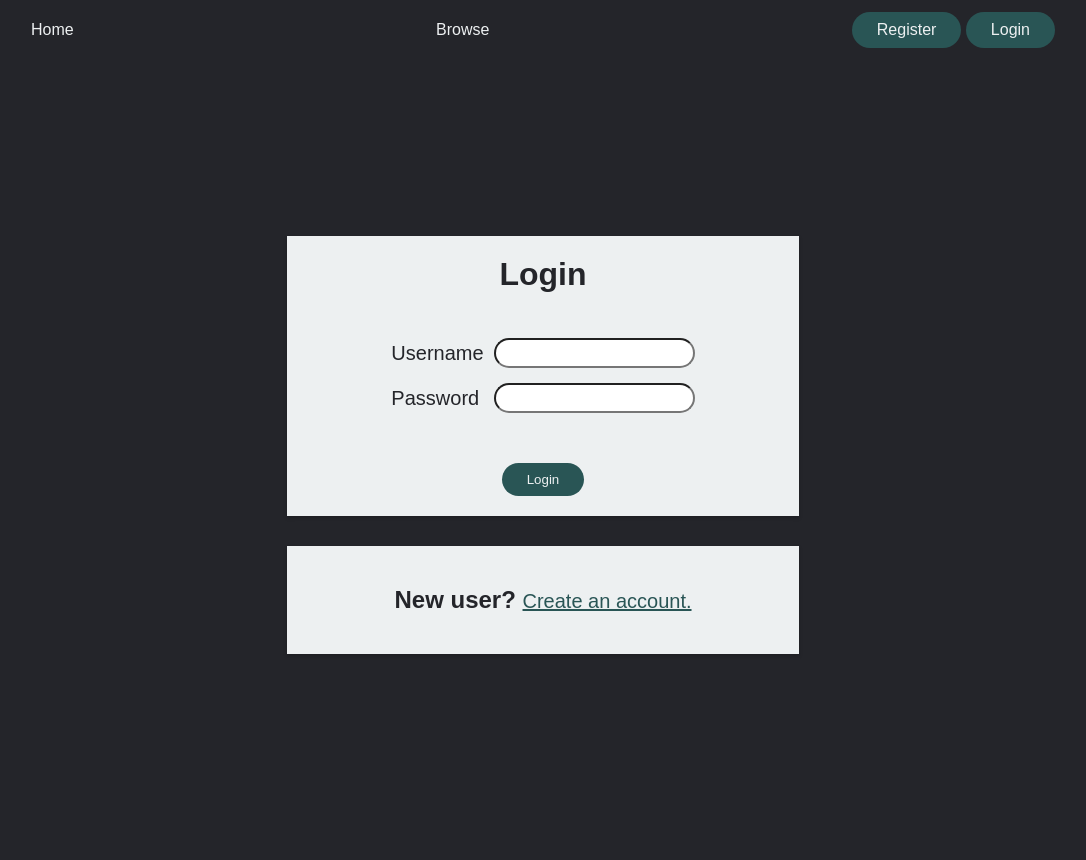
After one commit to burntmilk/Library-Web-App, a Flask app: page /authentication/login in a window 1280 px wide. The commit adds this page. Shown: the whole page, without its empty margins (97-1183 px from the left). Run offline with Flask 2, Linux system fonts and the light colour scheme.

Commit message:
Added Register/ Login pages

```diff
--- a/library/__init__.py
+++ b/library/__init__.py
@@ -23,8 +23,7 @@ def create_app():
         from .browse import browse
         app.register_blueprint(browse.browse_blueprint)
 
-        # TODO: Authentication implementation
-        # from .authentication import authentication
-        # app.register_blueprint(authentication.authentication_blueprint)
+        from .authentication import authentication
+        app.register_blueprint(authentication.authentication_blueprint)
 
     return app
--- a/library/authentication/authentication.py
+++ b/library/authentication/authentication.py
@@ -8,9 +8,9 @@ from password_validator import PasswordValidator
 
 from functools import wraps
 
-# import covid.utilities.utilities as utilities
+import library.utilities.utilities as utilities
 import library.authentication.services as services
-# import covid.adapters.repository as repo
+import library.adapters.repository as repo
 
 # Configure Blueprint.
 authentication_blueprint = Blueprint(
@@ -35,13 +35,12 @@ def register():
 
     # For a GET or a failed POST request, return the Registration Web page.
     return render_template(
-        'authentication/credentials.html',
+        'authentication/register.html',
         title='Register',
         form=form,
         user_name_error_message=user_name_not_unique,
         handler_url=url_for('authentication_bp.register'),
-        selected_articles=utilities.get_selected_articles(),
-        tag_urls=utilities.get_tags_and_urls()
+
     )
 
 
@@ -75,13 +74,12 @@ def login():
 
     # For a GET or a failed POST, return the Login Web page.
     return render_template(
-        'authentication/credentials.html',
+        'authentication/login.html',
         title='Login',
         user_name_error_message=user_name_not_recognised,
         password_error_message=password_does_not_match_user_name,
         form=form,
-        selected_articles=utilities.get_selected_articles(),
-        tag_urls=utilities.get_tags_and_urls()
+
     )
 
 
--- a/library/static/css/main.css
+++ b/library/static/css/main.css
@@ -43,6 +43,14 @@ button {
   border: none;
   border-radius: 50px;
   cursor: pointer;
+}
+.button {
+  padding: 9px 25px;
+  background-color: rgb(41, 85, 85);
+  border: none;
+  border-radius: 50px;
+  cursor: pointer;
+  color: #edf0f1;
 }
 
 .browse_container h1 {
@@ -116,3 +124,59 @@ h2 {
 .individual_book_card p {
   padding-bottom: 5px;
 }
+
+.register_container {
+  background-color: #24252a;
+  display: flex;
+  flex-direction: column;
+  justify-content: center;
+  align-items: center;
+  height: 100vh;
+}
+
+.register_card {
+  background-color: #edf0f1;
+  padding: 20px 50px 20px 50px;
+  margin-bottom: 30px;
+  width: 70vh;
+  box-shadow: 0 2px 4px 0 rgba(0, 0, 0, 0.2);
+  display: flex;
+  flex-direction: column;
+  align-items: center;
+
+  width: 40vw;
+}
+
+.register_card a {
+  color: rgb(41, 85, 85);
+  font-weight: 500;
+  font-size: 20px;
+  text-decoration: underline;
+}
+
+.form {
+  padding: 30px 0px 0px 0px;
+}
+.form-field {
+  padding: 15px 0px 0px 0px;
+  display: flex;
+  align-items: center;
+  justify-content: space-between;
+}
+
+.register-btn-wrapper {
+  display: flex;
+  justify-content: center;
+  padding-top: 50px;
+}
+
+.form-input {
+  padding: 0px 10px;
+  margin-left: 10px;
+  height: 30px;
+  border-radius: 50px;
+}
+
+.form-label {
+  font-size: 20px;
+}
--- /dev/null
+++ b/library/templates/authentication/login.html
@@ -0,0 +1,47 @@
+{% extends 'layout.html' %} {% block content %}
+<div class="register_container">
+  <div class="register_card">
+    <h1>Login</h1>
+    <form method="POST" action="{{ handler_url }}" class="form">
+      {{ form.csrf_token }}
+      <!-- Need to include this token - Flask WTForms requires it. -->
+      <div class="form-field">
+        {{ form.user_name.label(class="form-label") }} {{
+        form.user_name(class="form-input") }} {% if form.user_name.errors or
+        user_name_error_message is not none %}
+        <ul class="errors">
+          {% if user_name_error_message is not none %}
+          <li>{{ user_name_error_message }}</li>
+          {% endif %} {% for error in form.user_name.errors %}
+          <li>{{ error }}</li>
+          {% endfor %}
+        </ul>
+        {% endif %}
+      </div>
+      <div class="form-field">
+        {{ form.password.label(class="form-label") }} {{
+        form.password(class="form-input") }} {% if form.password.errors or
+        password_error_message is not none %}
+        <ul class="errors">
+          {% if password_error_message is not none %}
+          <li>{{ password_error_message }}</li>
+          {% endif %} {% for error in form.password.errors %}
+          <li>{{ error }}</li>
+          {% endfor %}
+        </ul>
+        {% endif %}
+      </div>
+      <div class="register-btn-wrapper">{{ form.submit(class="button") }}</div>
+    </form>
+  </div>
+  <div class="register_card">
+    <h2>
+      New user?
+      <a href="{{ url_for('authentication_bp.register') }}"
+        >Create an account.</a
+      >
+    </h2>
+  </div>
+</div>
+
+{% endblock %}
--- a/library/templates/navbar.html
+++ b/library/templates/navbar.html
@@ -2,17 +2,19 @@
   <!-- <img id="logo" src="" alt="" /> -->
   <a class="btn-nav" href="{{ url_for('home_bp.home') }}">Home</a>
   <ul class="nav_links">
-    <li><a href="{{ url_for('browse_bp.browse_books', page_num=1) }}">Browse</a></li>
+    <li>
+      <a href="{{ url_for('browse_bp.browse_books', page_num=1) }}">Browse</a>
+    </li>
   </ul>
   <!-- {% if 'user_name' in session %}
         <a class="btn-nav" href="">Logout</a>
         {% else %} -->
 
   <div>
-    <a class="btn-nav" href="{{ url_for('home_bp.home') }}"
+    <a class="btn-nav" href="{{ url_for('authentication_bp.register') }}"
       ><button>Register</button></a
     >
-    <a class="btn-nav" href="{{ url_for('home_bp.home') }}"
+    <a class="btn-nav" href="{{ url_for('authentication_bp.login') }}"
       ><button>Login</button></a
     >
   </div>
```
Also changed, not shown: library/templates/authentication/register.html (added, +45 -0 lines).
